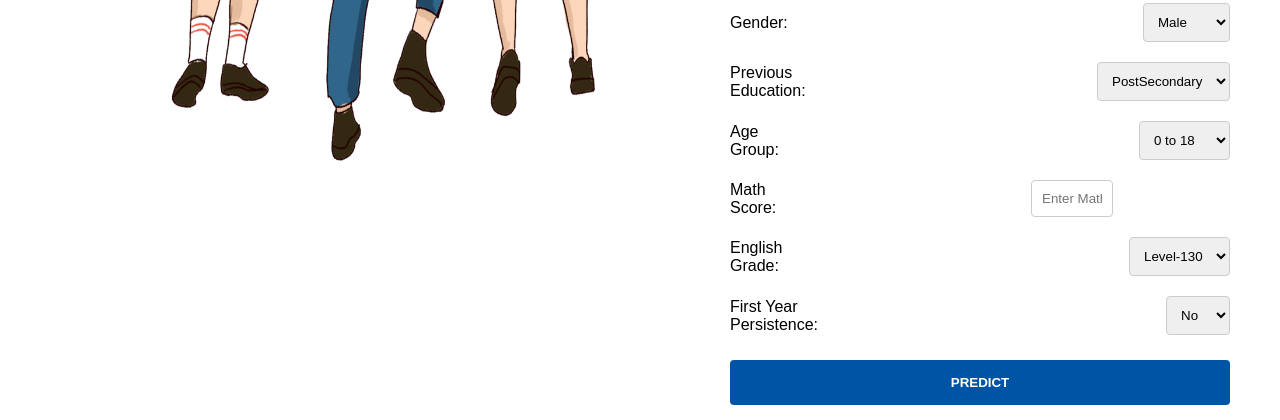
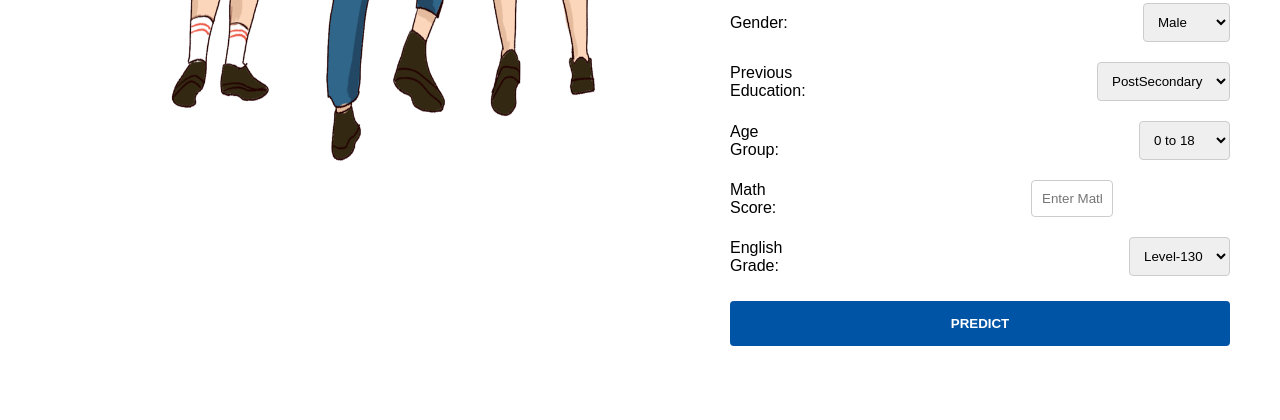
Before and after one commit to ryaoltech/COMP258_GRP05_NN, a Flask app: page / in a window 1280 px wide. Shown: the part 696-1116 px from the top of the page. After the commit the page ends 1042 px from the top, so only its background shows below. Run offline with Flask 3, Linux system fonts and the light colour scheme; parts of the project's set-up code (start-up, migrations or seed data) failed here and were passed over.

Commit message:
target removed  index.html
Removing the target from the page, I left as a comment in our code

```diff
--- a/template/index.html
+++ b/template/index.html
@@ -278,7 +278,7 @@
 </div>
 
 <!-- Dependent Variable -->
-
+<!--
 <div class="input-container">
 <div class="input-container">
 <label for="firstYearPersistence">First Year Persistence:</label>
@@ -290,7 +290,7 @@
     </select>
     <br><br>
 </div>
-</div>
+</div> -->
 
 
 <button id="submitBtn" type="submit">PREDICT</button>
@@ -315,7 +315,7 @@
     Age_Group: document.getElementById('ageGroup').value,
     Math_Score: document.getElementById('mathScore').value,
     English_Grade: document.getElementById('englishGrade').value,
-    First_Year_Persistence: document.getElementById('firstYearPersistence').value
+    //First_Year_Persistence: document.getElementById('firstYearPersistence').value
  };
 
 
```
